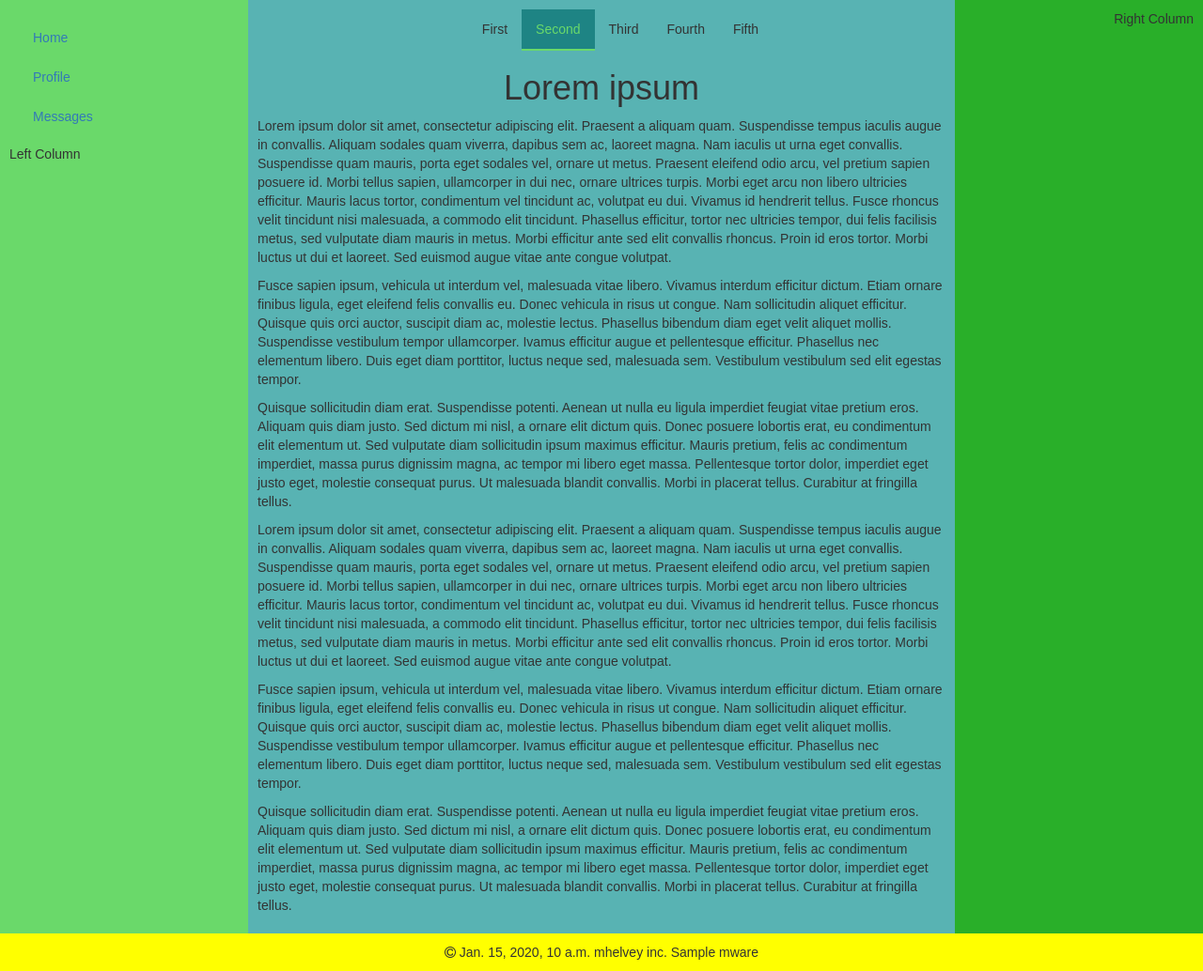
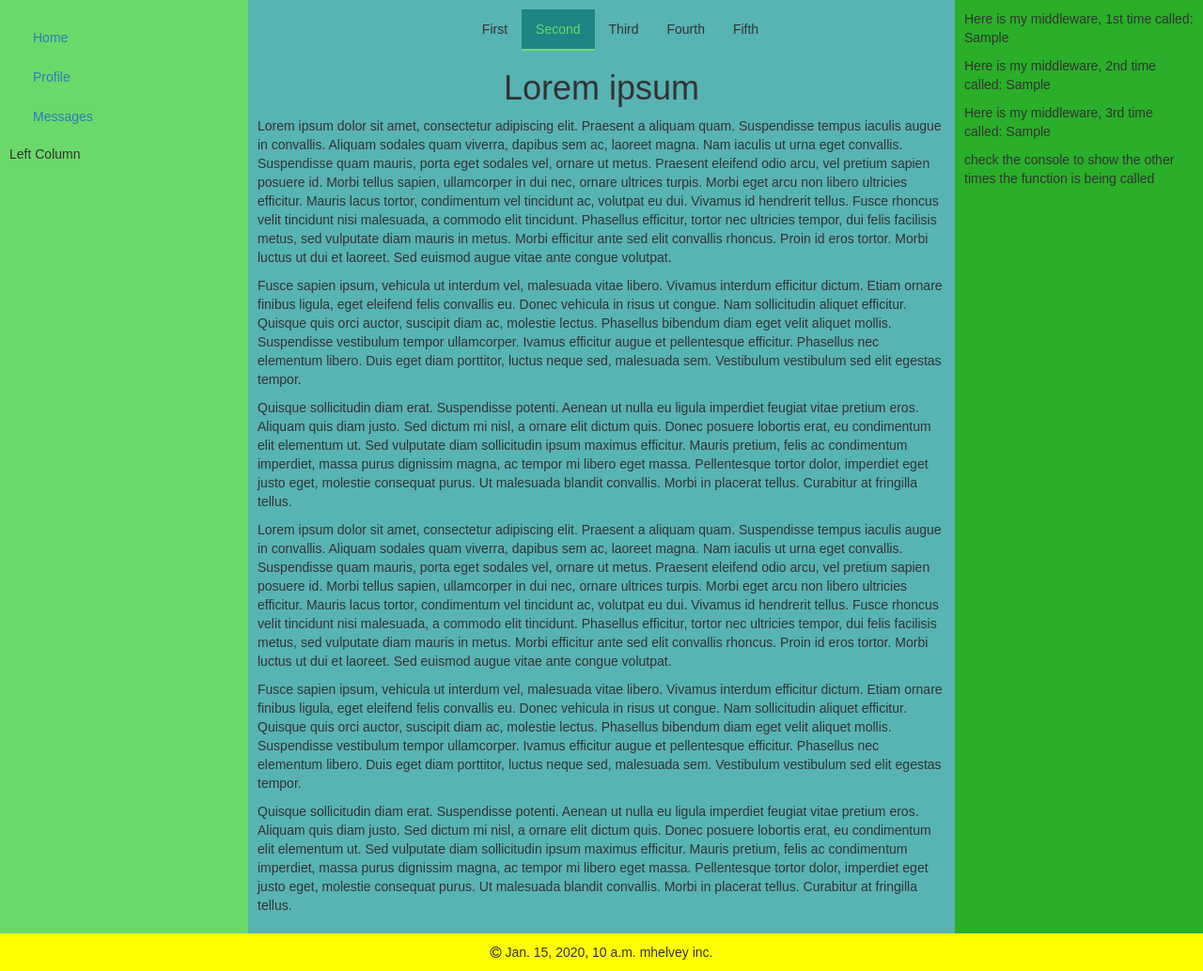
Before and after one commit to mhelvey/IS542, a Django app: template mysite/homepage/templates/base.html in a window 1280 px wide. Shown: the part 74-1108 px from the top of the page at 94% size. Run offline with Django 3.2, Linux system fonts and the light colour scheme; the template is opened without the code that fills it: most values are stand-ins (such as "Sample title", 1, 10 or a date in 2020); style sheets or scripts are compiled from the project's sources; some libraries are stand-ins or nearby versions.

Commit message:
finished middleware assignment

```diff
--- a/mysite/homepage/templates/base.html
+++ b/mysite/homepage/templates/base.html
@@ -133,12 +133,19 @@
                 </p>
             {% endblock %}
         </div>
-       <div class="column-right">{% block right_column %}Right Column{% endblock %}</div>
+       <div class="column-right">
+           {% block right_column %}
+               <p>Here is my middleware, 1st time called: {{ mware1 }}</p>
+               <p>Here is my middleware, 2nd time called: {{ mware2 }}</p>
+               <p>Here is my middleware, 3rd time called: {{ mware3 }}</p>
+               <p>check the console to show the other times the function is being called</p>
+           {% endblock %}
+       </div>
     </main>
     <footer>
         <div class="footer">
             <i class="fa fa-copyright"></i> {{ time }} mhelvey inc.
-            {{ mware }}
+
         </div>
     </footer>
 
```
Also changed, not shown: mysite/homepage/views.py (+11 -2 lines).
